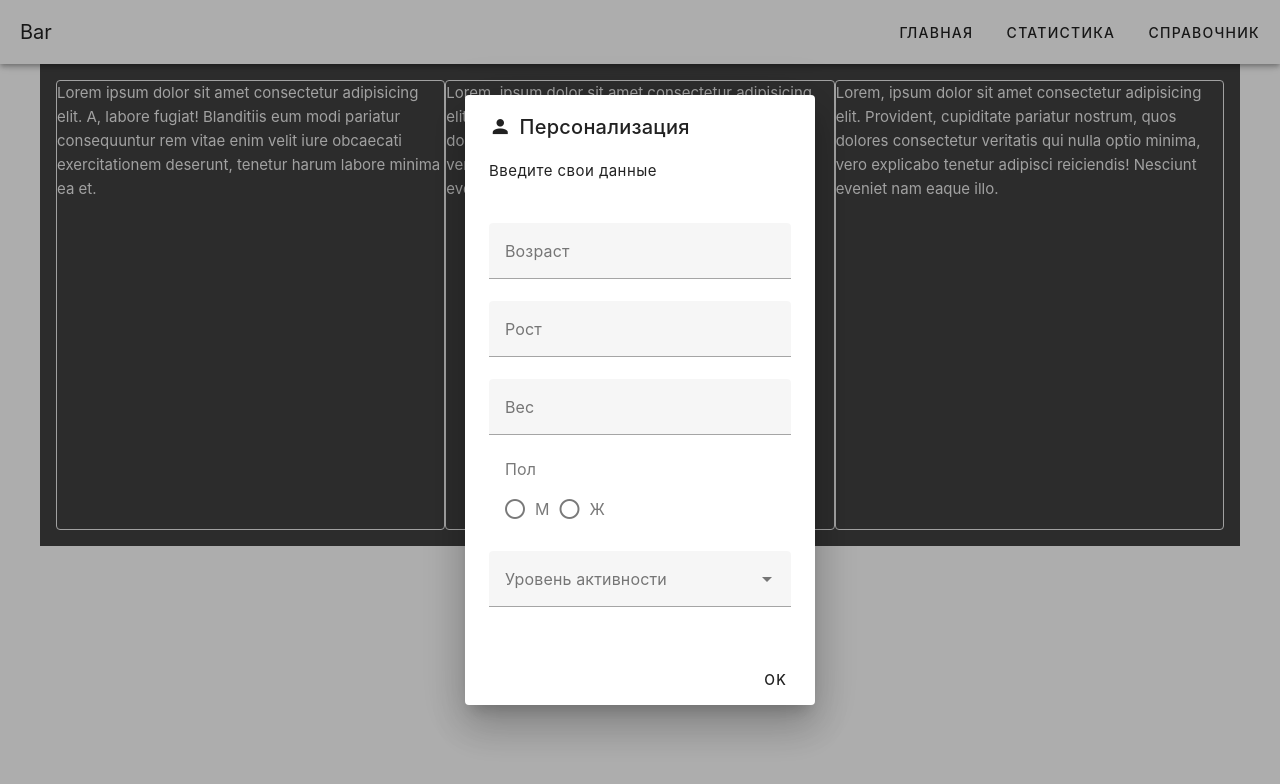
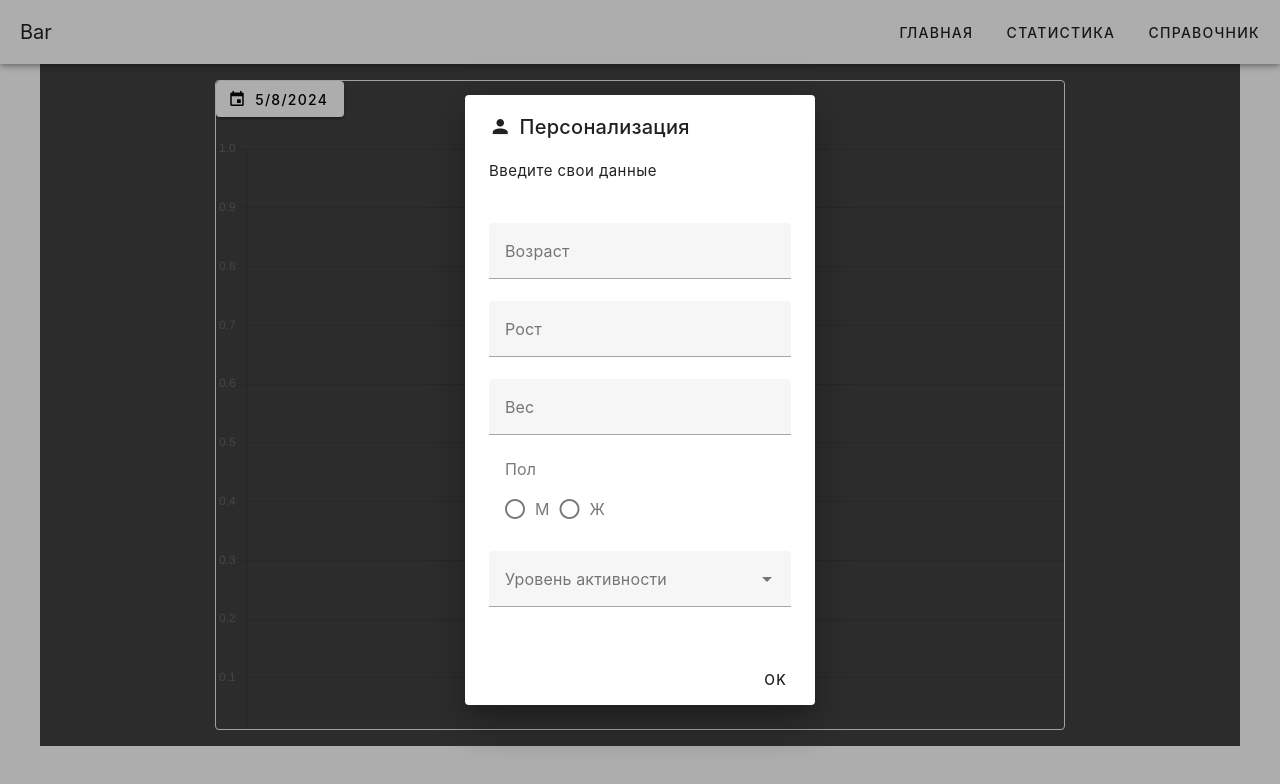
Before and after one commit to Lyashka/Healthy_lifestyle_Strapi, a Vue app: page /Statistics in a window 1280 px wide. Shown: the top 784 px of the page. Built offline with nearby package versions, Linux system fonts and the light colour scheme.

Commit message:
statistic start

```diff
--- a/package.json
+++ b/package.json
@@ -19,7 +19,7 @@
     "vue": "^3.4.21",
     "vue-chartjs": "^5.3.1",
     "vue-router": "^4.3.0",
-    "vuetify": "^3.5.17"
+    "vuetify": "^3.6.0"
   },
   "devDependencies": {
     "@mdi/font": "^7.4.47",
--- a/src/components/SelectDate.vue
+++ b/src/components/SelectDate.vue
@@ -1,5 +1,5 @@
 <template>
-    <div >
+    <div>
       <v-menu
         v-model="menu"
         :close-on-content-click="false"
@@ -16,7 +16,7 @@
         </template>
 
         <v-card min-height="300px">
-          <v-date-picker v-model="selectedDate"></v-date-picker>
+          <v-date-picker v-model="selectedDate" hide-header></v-date-picker>
           <v-divider></v-divider>
           <v-card-actions>
             <v-spacer></v-spacer>
--- /dev/null
+++ b/src/components/charts/BarComponent.vue
@@ -0,0 +1,113 @@
+<template>
+   <Bar  :data="data" :options="options" />
+</template>
+
+<script setup>
+import { ref, computed, onMounted, watch  } from 'vue'
+import {
+  Chart as ChartJS,
+  Title,
+  Tooltip,
+  Legend,
+  BarElement,
+  CategoryScale,
+  LinearScale
+} from 'chart.js'
+import { Bar } from 'vue-chartjs'
+
+ChartJS.register(Title, Tooltip, Legend, BarElement, CategoryScale, LinearScale)
+
+import { useCalendarDaysStore } from '@/stores/calendarDays'
+const calendarDaysStore = useCalendarDaysStore()
+const { calendarDays, calculateMyCalories, updateCalendarDays } = calendarDaysStore
+
+import { useSelectedDateForStatisticsDataStore } from '@/stores/selectedDateForStatisticsData'
+const selectedDateForStatisticsDataStore = useSelectedDateForStatisticsDataStore()
+const { selectedDates, getSelectedDates } = selectedDateForStatisticsDataStore
+
+
+// const parametrs = ref([])
+const labels = ref(buildArrayLabels())
+const parametrs = ref(buildArrayParametrs())
+
+
+function buildArrayParametrs() {
+    if(localStorage.getItem('calendarDays')){
+      updateCalendarDays(JSON.parse(localStorage.getItem('calendarDays')))
+    }
+
+    let arrayParametrs = []
+    const labelsValue = getSelectedDates()
+
+    labelsValue.forEach(item => {
+        calendarDays.forEach(el => {
+            // console.log(item.toLocaleDateString());
+            if(item.toLocaleDateString() === el.date) {
+                arrayParametrs.push(el.summCalories)
+            }else{
+                arrayParametrs.push(0)
+            }
+        })
+    })
+    // console.log(labelsValue);
+    // console.log(calendarDays);
+    return arrayParametrs
+}
+
+// const labels = ref([])
+
+
+function buildArrayLabels() {
+    let arrayLabels = []
+    getSelectedDates().forEach(el => {
+        arrayLabels.push(el.toLocaleDateString())
+    })
+    // console.log(arrayLabels);
+    return arrayLabels
+}
+
+const data = ref({
+  labels: labels.value,
+  datasets: [
+    {
+      label: 'Data One',
+      backgroundColor: '#f87979',
+      data: parametrs.value
+    }
+  ]
+})
+
+watch(selectedDates,  () => {
+    console.log('1');
+    data.value.labels = buildArrayLabels()
+    data.value.datasets[0].data = buildArrayParametrs()
+    labels.value = buildArrayLabels()
+    parametrs.value = buildArrayParametrs()
+    console.log(data.value.datasets[0].data);
+    console.log(data.value.labels);
+
+})
+
+onMounted(() => {
+    if(localStorage.getItem('calendarDays')){
+      updateCalendarDays(JSON.parse(localStorage.getItem('calendarDays')))
+  }
+
+    data.value.labels = buildArrayLabels()
+    data.value.datasets[0].data = buildArrayParametrs()
+
+})
+
+const options = {
+    plagins: {
+        legends: false
+    },
+  responsive: true,
+  maintainAspectRatio: false
+}
+
+</script>
+
+<style>
+
+</style>
--- /dev/null
+++ b/src/components/charts/SelectedDateForCharts.vue
@@ -0,0 +1,70 @@
+<template>
+  <div>
+      <v-menu
+        v-model="menu"
+        :close-on-content-click="false"
+        location="center"
+      >
+        <template v-slot:activator="{ props }">
+          <v-btn
+            prepend-icon="$calendar"
+            color="white"
+            v-bind="props"
+          >
+          <div v-if="selectedDate.length > 0">
+            {{ selectedDate[0].toLocaleDateString() }} - {{ selectedDate[selectedDate.length-1].toLocaleDateString() }}
+          </div>
+          <div v-else>
+            {{ new Date().toLocaleDateString() }}
+          </div>
+
+          </v-btn>
+        </template>
+
+        <v-card min-height="300px">
+          <v-date-picker v-model="selectedDate" hide-header multiple="range"></v-date-picker>
+          <v-divider></v-divider>
+          <v-card-actions>
+            <v-spacer></v-spacer>
+            <v-btn
+              color="primary"
+              variant="text"
+              @click="saveDay"
+            >
+              OK
+            </v-btn>
+          </v-card-actions>
+        </v-card>
+      </v-menu>
+    </div>
+</template>
+
+<script setup>
+import {onMounted, ref, watch} from 'vue'
+
+import { useSelectedDateForStatisticsDataStore } from '@/stores/selectedDateForStatisticsData'
+const selectedDateForStatisticsDataStore = useSelectedDateForStatisticsDataStore()
+const { updateSelectedDates, getSelectedDates } = selectedDateForStatisticsDataStore
+
+let menu = ref(false)
+
+let selectedDate = ref([]);
+
+onMounted(() => {
+    // console.log(selectedDate.value.length);
+})
+watch(selectedDate, () => {
+    console.log(getSelectedDates());
+
+})
+
+function saveDay() {
+    updateSelectedDates(selectedDate.value)
+    menu.value = false
+}
+
+</script>
+
+<style scoped>
+
+</style>
--- a/src/stores/calendarDays.js
+++ b/src/stores/calendarDays.js
@@ -129,10 +129,20 @@ function calculateMyCalories() {
         resultCalories += trimString(e.calories)
       })
     }
+    addSummCaloriesInDay(dataForDay, resultCalories)
     return resultCalories
   }else{
+    addSummCaloriesInDay(dataForDay, resultCalories)
     return resultCalories
   }
+}
+
+function addSummCaloriesInDay(dataForDay, resultCalories) {
+  calendarDays.forEach(el => {
+    if(el.date == dataForDay.date) {
+      el.summCalories = resultCalories
+    }
+  })
 }
 
 function trimString(value) {
@@ -141,11 +151,17 @@ function trimString(value) {
 }
 
 function updateCalendarDays(newCalendarDays) {
- console.log(newCalendarDays);
- newCalendarDays.forEach(e => {
-  calendarDays.push(e)
- })
- console.log(calendarDays);
+
+
+  newCalendarDays.forEach(e => {
+    if(!calendarDays.some(item => item.date == e.date)) {
+      calendarDays.push(e)
+    }
+
+   })
+
+//  console.log(newCalendarDays);
+//  console.log(calendarDays);
 }
 
 watch(calendarDays, () => {
--- /dev/null
+++ b/src/stores/selectedDateForStatisticsData.js
@@ -0,0 +1,32 @@
+import { ref, reactive } from 'vue'
+import { defineStore } from 'pinia'
+
+export const useSelectedDateForStatisticsDataStore = defineStore('selectedDateForStatisticsData', () => {
+    const selectedDates = ref([])
+
+    function updateSelectedDates(newDates) {
+        newDates.forEach(el => {
+            selectedDates.value.push(el)
+        })
+
+
+    }
+    function getSelectedDates(){
+        if (selectedDates.value.length > 0) {
+            console.log(selectedDates.value);
+            return selectedDates.value
+
+        }else{
+            selectedDates.value.push(new Date())
+            console.log(selectedDates.value);
+            return selectedDates.value
+        }
+
+
+    }
+    return {
+        selectedDates,
+        updateSelectedDates,
+        getSelectedDates
+    }
+})
--- a/src/views/MainPage.vue
+++ b/src/views/MainPage.vue
@@ -32,10 +32,8 @@
           </v-row>
 
           <v-expansion-panels>
-            <!-- в отдельный компонент вывести??? -->
             <v-expansion-panel v-for="ration in rations" :key="ration.id">
               <v-expansion-panel-title>
-                <!-- информация на самой вкладке категории -->
                 <v-row>
                   <v-col cols="4">
                     {{ ration.name }}
@@ -53,8 +51,6 @@
 
                 <MenuSelectFoods :ration="ration"/>
 
-                <!-- Элемент элемента списка категории "Завтрак" да и в целом для всего -->
-                <!-- Может, if ration name = 'завтрак' передавай breackfast , хз чето-->
                 <div v-if="ration.id == 1">
                   <div v-for="item in data.breakfast" :key="item.id">
                     <v-row>
@@ -214,7 +210,11 @@ onMounted(() => {
   }
 
   if(localStorage.getItem('calendarDays')){
-    updateCalendarDays(JSON.parse(localStorage.getItem('calendarDays')))
+    // if(calendarDays == []){
+      updateCalendarDays(JSON.parse(localStorage.getItem('calendarDays')))
+      progressLinerValue.value = +calculateMyCalories() * 100 / +getPersonalization().needingCalories
+    // }
+
   }
 })
 
--- a/src/views/StatisticsPage.vue
+++ b/src/views/StatisticsPage.vue
@@ -1,17 +1,21 @@
 <template>
 <div>
     <v-container class="bg-surface-variant">
+
         <v-row no-gutters>
             <v-col>
-                <v-card  max-width="850px" min-width="350px" height="450px"  class="mx-auto" variant="outlined">Lorem ipsum dolor sit amet consectetur adipisicing elit. A, labore fugiat! Blanditiis eum modi pariatur consequuntur rem vitae enim velit iure obcaecati exercitationem deserunt, tenetur harum labore minima ea et.</v-card>
+                <v-card  max-width="850px" min-width="350px" height="650px"  class="mx-auto" variant="outlined">
+                    <SelectedDateForCharts/>
+                    <BarComponent/>
+                </v-card>
             </v-col>
-            <v-col>
+            <!-- <v-col>
                 <v-card max-width="850px" min-width="350px" height="450px" class="mx-auto" variant="outlined">Lorem, ipsum dolor sit amet consectetur adipisicing elit. Provident, cupiditate pariatur nostrum, quos dolores consectetur veritatis qui nulla optio minima, vero explicabo tenetur adipisci reiciendis! Nesciunt eveniet nam eaque illo.</v-card>
             </v-col>
             <v-col>
                 <v-card max-width="850px" min-width="350px" height="450px" class="mx-auto" variant="outlined">Lorem, ipsum dolor sit amet consectetur adipisicing elit. Provident, cupiditate pariatur nostrum, quos dolores consectetur veritatis qui nulla optio minima, vero explicabo tenetur adipisci reiciendis! Nesciunt eveniet nam eaque illo.</v-card>
 
-            </v-col>
+            </v-col> -->
         </v-row>
 
     </v-container>
@@ -20,9 +24,20 @@
 </template>
 
 <script setup>
+import BarComponent from '../components/charts/BarComponent.vue'
+import SelectedDateForCharts from '../components/charts/SelectedDateForCharts.vue'
 
+import { onMounted } from 'vue'
+
+import { useCalendarDaysStore } from '@/stores/calendarDays'
+const calendarDaysStore = useCalendarDaysStore()
+const { updateCalendarDays } = calendarDaysStore
+
+onMounted(() => {
+  if(localStorage.getItem('calendarDays')){
+    // if(calendarDays == []){
+      updateCalendarDays(JSON.parse(localStorage.getItem('calendarDays')))
+    // }
+  }
+})
 </script>
-
-<style scoped>
-
-</style>
```
Also changed, not shown: src/components/charts/chartConfig.js (added, +28 -0 lines), 1 other file (tests, documents, lock files or other folders).
